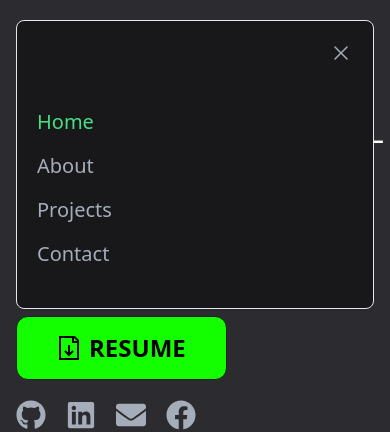
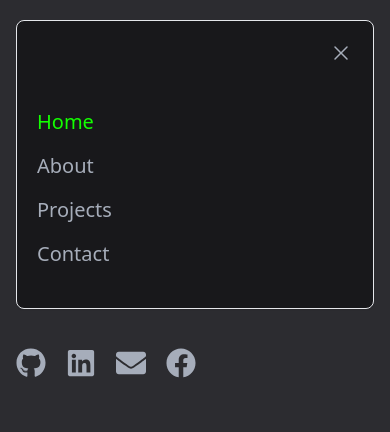
Before and after one commit to AbidReal/abidreal-portfolio, a React (Vite) app: page / in a window 390 px wide. Both pictures are taken after a click on the button 362 px from the left and 32 px from the top of the page. Shown: the top 432 px of the page. Built offline with nearby package versions, Linux system fonts and the light colour scheme.

Commit message:
banner text & button refined

```diff
--- a/src/Pages/Home/Banner.jsx
+++ b/src/Pages/Home/Banner.jsx
@@ -79,23 +79,20 @@
           {/* Foreground right side texts */}
           <div></div>
           <div className="z-40 ml-4 lg:ml-60 ">
-            <div className="text-primaryColor text-4xl md:text-5xl font-bold">
+            <div className="text-primaryColor text-3xl lg:text-5xl font-bold">
               ABID HA
               <span className="underline underline-offset-8">
                 SAN&nbsp;&nbsp;&nbsp;&nbsp;&nbsp;&nbsp;&nbsp;&nbsp;&nbsp;&nbsp;&nbsp;&nbsp;&nbsp;&nbsp;&nbsp;&nbsp;&nbsp;&nbsp;&nbsp;
               </span>
             </div>
-            <div className="pt-1 text-4xl md:text-5xl font-bold text-white">
+            <div className="pt-1 text-3xl md:text-5xl font-bold text-white">
               {text}_
             </div>
-            <div className="mt-5 md:mt-10 max-w-[32rem] text-xl md:text-2xl">
+            <div className="mt-10 me-2 max-w-[32rem] text-lg md:text-2xl">
               Front-end developer focused on creating Web applications. I really
               like different projects that solve real problems.
             </div>
-            <div
-              className="customButton mt-5 md:mt-10"
-              onClick={handleDownload}
-            >
+            <div className="customButton mt-10  " onClick={handleDownload}>
               <GrDocumentDownload />
               Resume
             </div>
--- a/src/Pages/Home/Nav.jsx
+++ b/src/Pages/Home/Nav.jsx
@@ -10,8 +10,8 @@
   return (
     <AnchorLink
       className={`${
-        selectedPage === lowerCasePage ? "text-green-400" : ""
-      } hover:text-green-400 transition duration-500 `}
+        selectedPage === lowerCasePage ? "text-primaryColor" : ""
+      } hover:text-primaryColor transition duration-500 `}
       href={`#${lowerCasePage}`}
       onClick={() => {
         setSelectedPage(lowerCasePage);
--- a/src/index.css
+++ b/src/index.css
@@ -16,7 +16,7 @@
 }
 
 .customButton {
-  @apply btn btn-lg hover:bg-hoverColor active:bg-activeColor bg-primaryColor text-black items-center text-2xl text-center font-semibold px-10  mt-10 rounded-xl transition-colors duration-300;
+  @apply btn btn-md lg:btn-lg hover:bg-hoverColor active:bg-activeColor bg-primaryColor text-black items-center text-xl lg:text-2xl text-center font-semibold px-10  mt-10 mb-5 lg:mb-0 rounded-xl transition-colors duration-300;
 }
 
 .customBorder {
```
